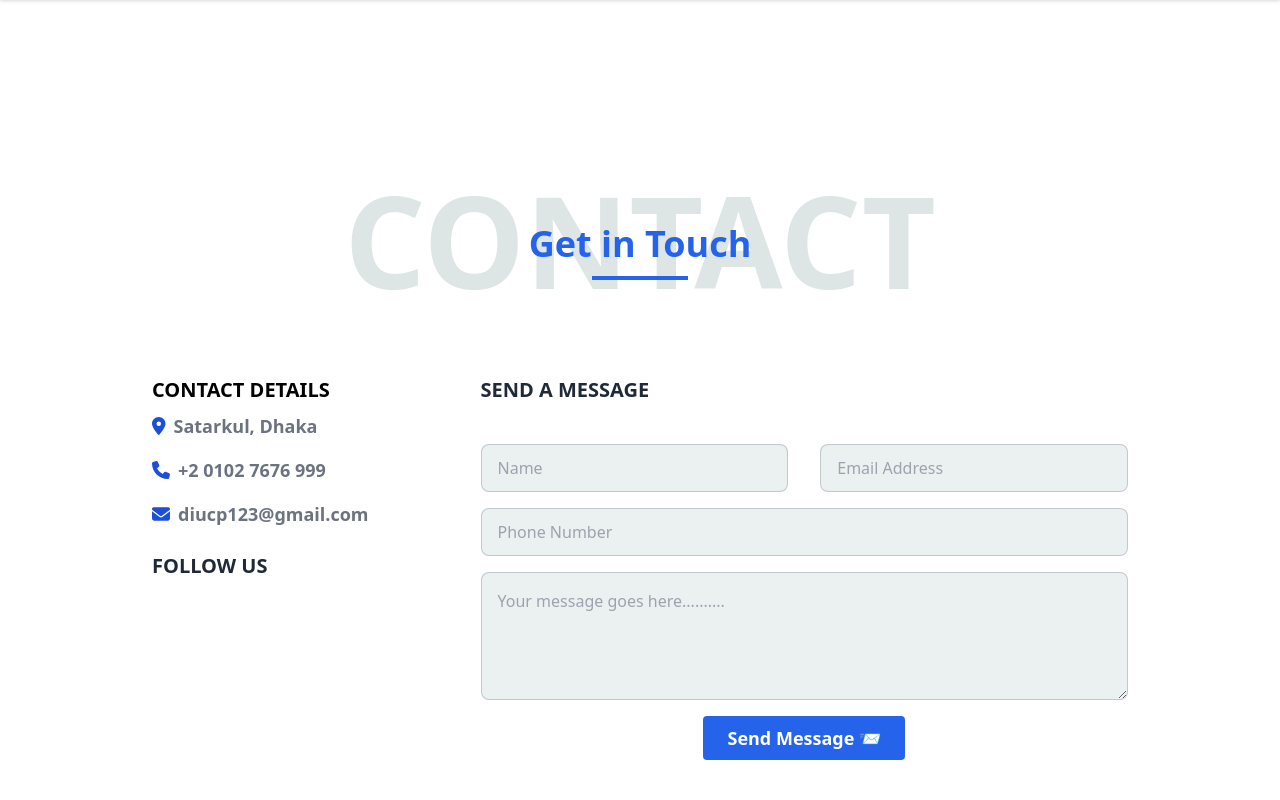
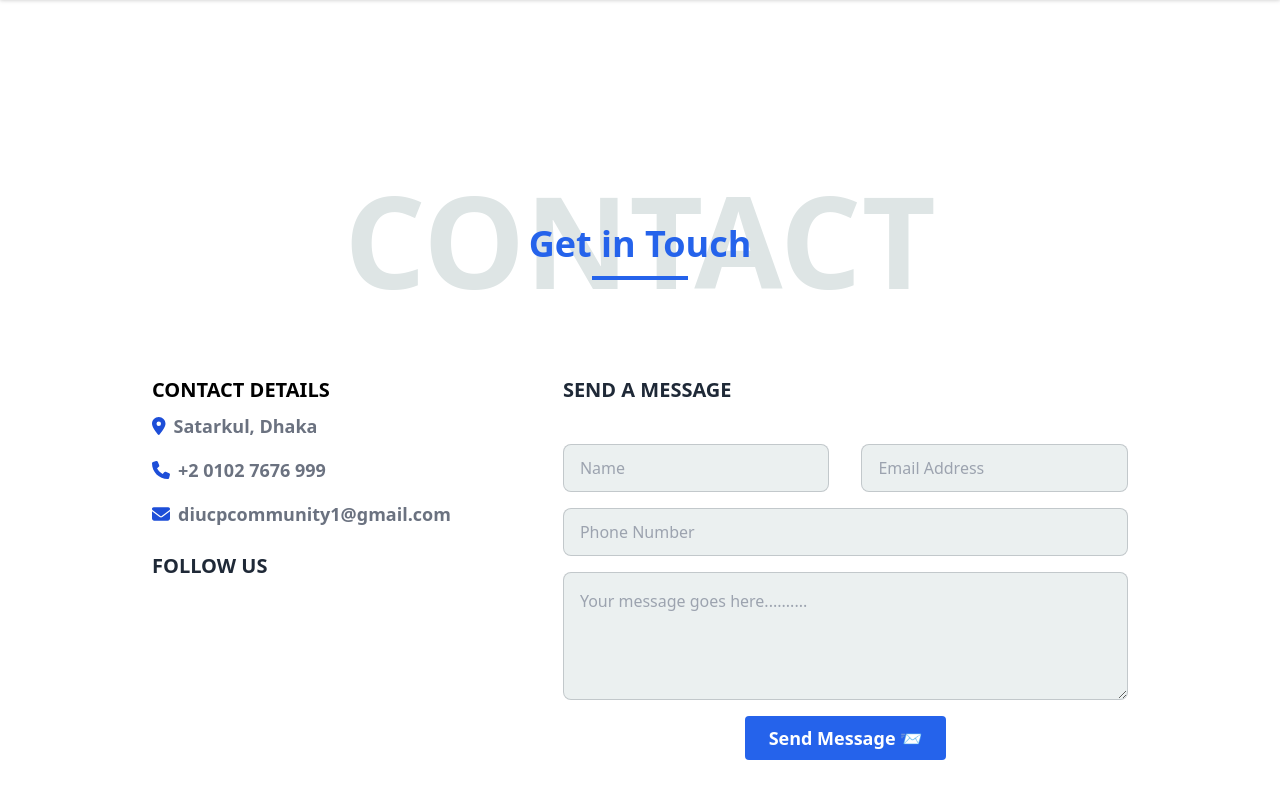
Before and after one commit to Fatema-Khanom/DIU-CP, a React (Vite) app: page /contact in a window 1280 px wide. Shown: the top 800 px of the page. Built offline with nearby package versions, Linux system fonts and the light colour scheme.

Commit message:
Update Contact.jsx
Updated gmail at line no: 87.

```diff
--- a/src/Pages/Contact/Contact.jsx
+++ b/src/Pages/Contact/Contact.jsx
@@ -84,7 +84,7 @@ const Contact = () => {
               {/* Contact Email */}
               <p className="text-gray-500 py-2 font-semibold text-lg inline-flex items-center">
                 <FontAwesomeIcon icon={faEnvelope} className="mr-2 text-blue-700" />
-                diucp123@gmail.com
+                diucpcommunity1@gmail.com
               </p>
               {/* Follow Us Section */}
               <p className="font-semibold text-xl mt-4">FOLLOW US</p>
```
